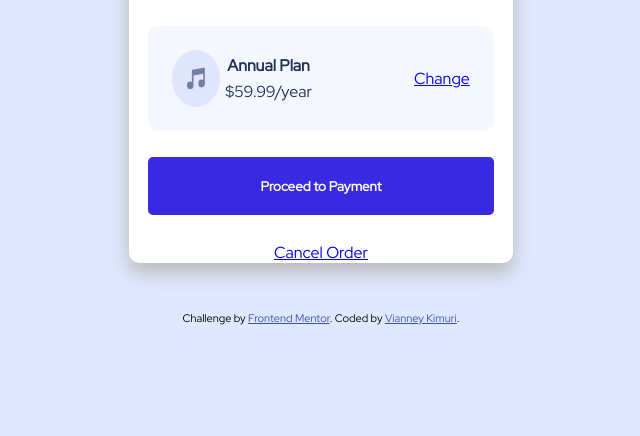
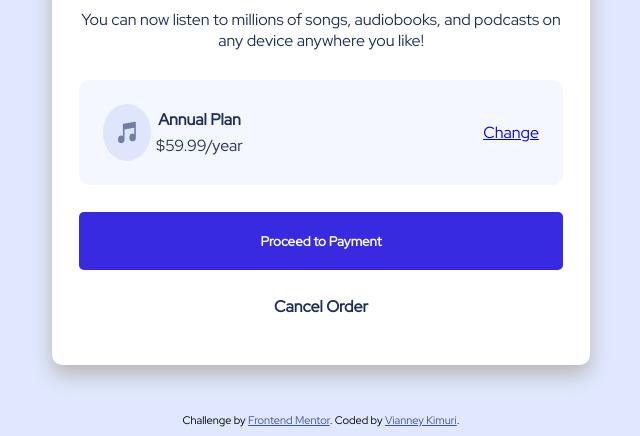
Before and after one commit to KimVianney/card-component-2, a plain HTML site: page index.htm in a window 768 px wide. Shown: the part 364-800 px from the top of the page, without its empty margins (63-703 px from the left). Drawn offline with Linux system fonts and the light colour scheme.

Commit message:
Full completion and screens modification

```diff
--- a/css/styles.css
+++ b/css/styles.css
@@ -88,15 +88,15 @@ button:hover {
     opacity: 0.85;
 }
 
-a .cancel {
-    display: block;
+.cancel {
+    display: inline-block;
     margin-bottom: 3em;
     text-decoration: none;
     color:hsl(223, 47%, 23%);
     font-weight: 700;
 }
 
-@media only screen and (max-width:420px) {
+@media only screen and (max-width:325px) {
     body {
         background-image: url('../images/pattern-background-mobile.svg');
     }
@@ -107,9 +107,15 @@ a .cancel {
     }
 }
 
-@media only screen and (max-width:1440px) and (min-width:540px) {
+@media only screen and (max-width:660px) and (min-width:330px) {
     #card-component {
-        width: 50%;
+        width: 80%;
     }
 
 }
+
+@media only screen and (max-width:1000px) and (min-width:725px){
+    #card-component {
+        width: 70%;
+    }
+}
```
